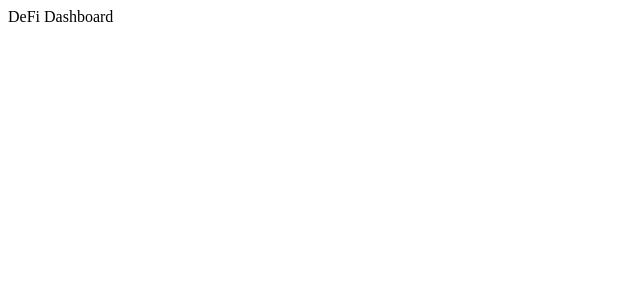
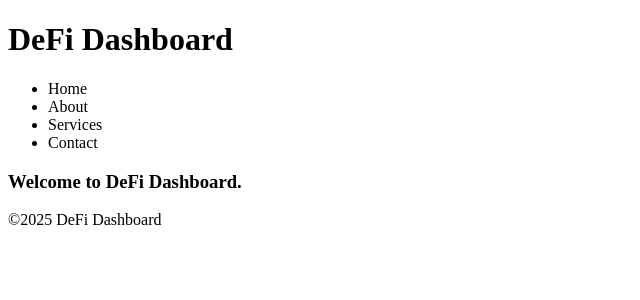
Before and after one commit to Inesh-Reddy/React-hands-on, a React (Vite) app in the folder defi-dashboard/: page / in a window 1280 px wide. Shown: the top 300 px of the page, without its empty margins (0-640 px from the left). Built offline with nearby package versions, Linux system fonts and the light colour scheme.

Commit message:
React : DeFi-DashBoard : Implemented Header, Footer and Dashboard Components

```diff
--- a/defi-dashboard/src/App.jsx
+++ b/defi-dashboard/src/App.jsx
@@ -1,9 +1,14 @@
+import Dashboard from "./components/Dashboard"
+import Footer from "./components/Footer"
+import Header from "./components/Header"
 
 function App() {
 
   return (
     <>
-      <div>DeFi Dashboard</div>
+      <Header></Header>
+      <Dashboard />
+      <Footer></Footer>
     </>
   )
 }
--- a/defi-dashboard/src/components/Dashboard.jsx
+++ b/defi-dashboard/src/components/Dashboard.jsx
@@ -0,0 +1,7 @@
+export default function Dashboard(){
+    return (
+        <div>
+            <h3>Welcome to DeFi Dashboard.</h3>
+        </div>
+    )
+}
--- a/defi-dashboard/src/components/Footer.jsx
+++ b/defi-dashboard/src/components/Footer.jsx
@@ -0,0 +1,7 @@
+export default function Footer(){
+    return(
+        <div>
+            <p>©2025 DeFi Dashboard</p>
+        </div>
+    )
+}
--- a/defi-dashboard/src/components/Header.jsx
+++ b/defi-dashboard/src/components/Header.jsx
@@ -0,0 +1,13 @@
+export default function Header(){
+    return (
+        <div>
+            <h1>DeFi Dashboard</h1>
+            <ul>
+                <li>Home</li>
+                <li>About</li>
+                <li>Services</li>
+                <li>Contact</li>
+            </ul>
+        </div>
+    )
+}
```
